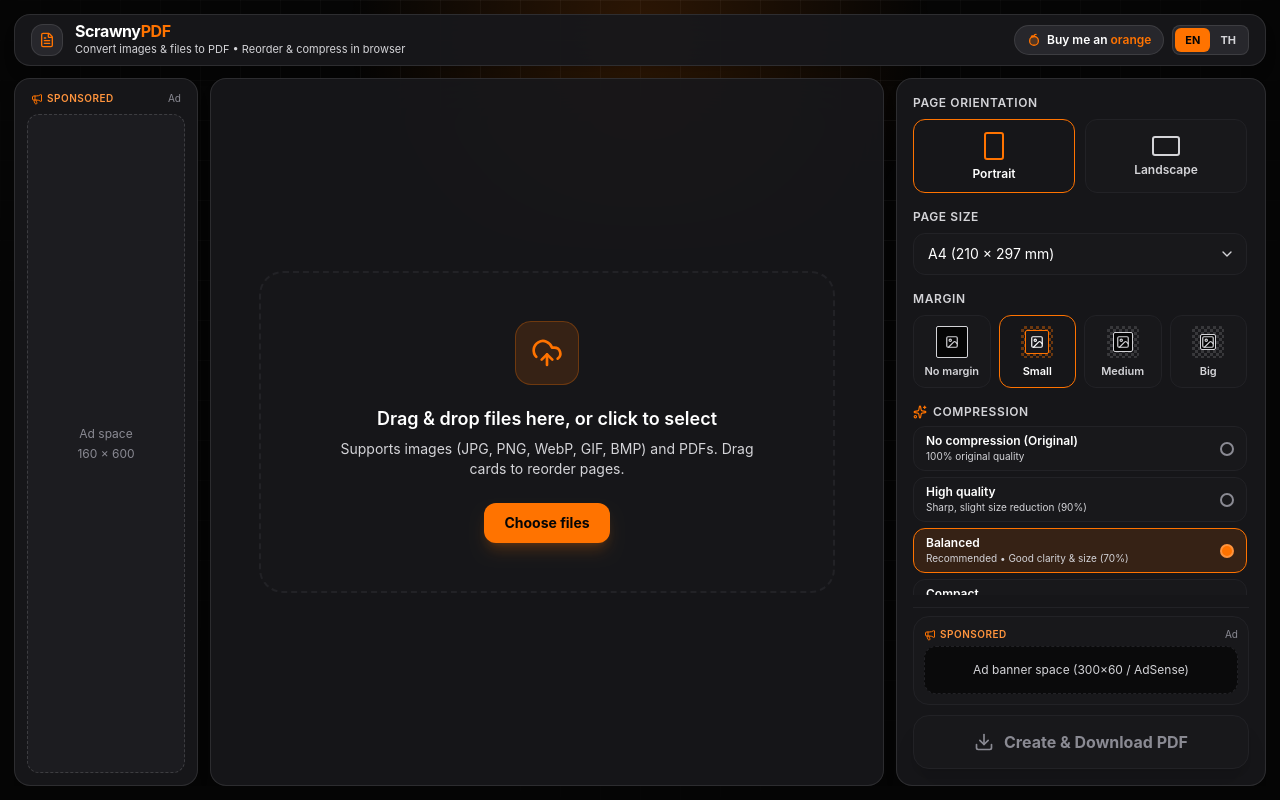
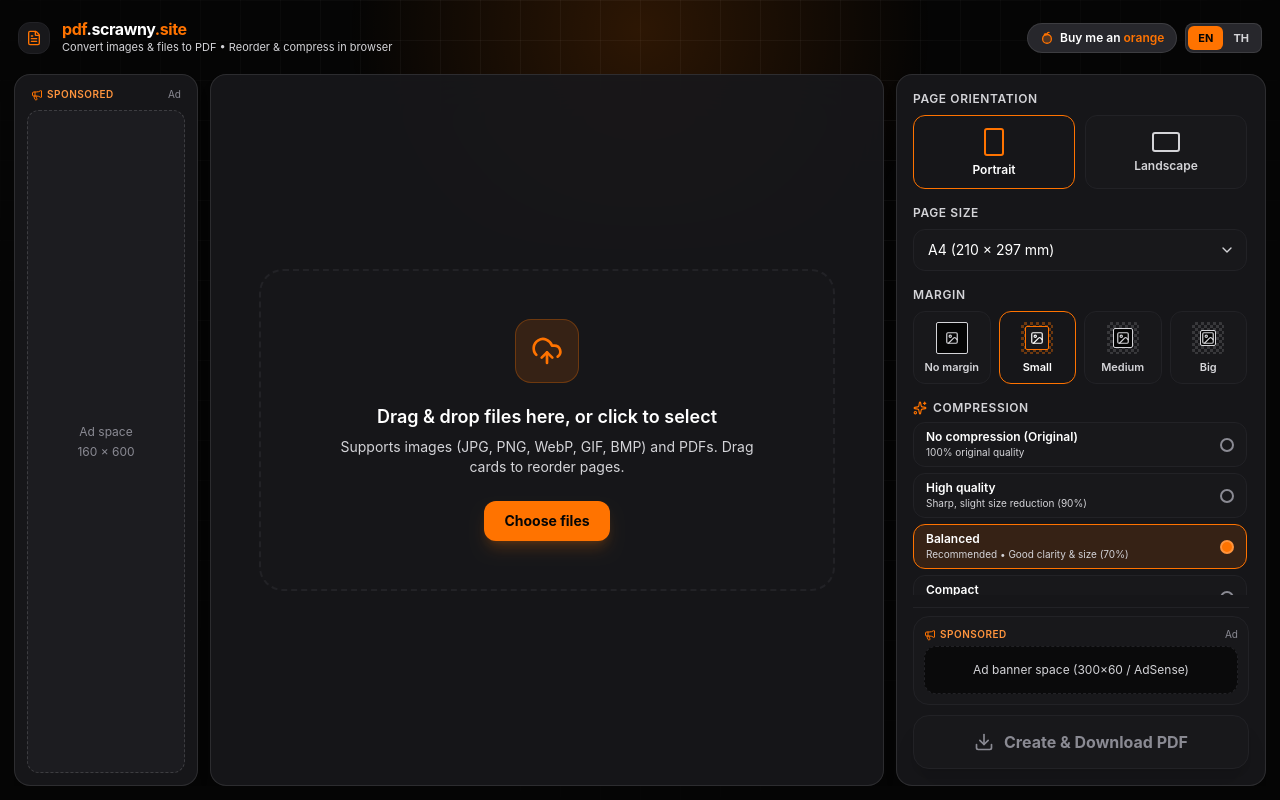
Before and after one commit to scrawnysatyr/ScrawnyPDF, a React (Vite) app: page / in a window 1280 px wide. Built offline with nearby package versions, Linux system fonts and the light colour scheme.

Commit message:
style: transparent topbar with colored subdomain URL brand

```diff
--- a/src/App.tsx
+++ b/src/App.tsx
@@ -318,15 +318,15 @@ export function App() {
       <div className="bg-grid" aria-hidden="true" />
       <div className="bg-glow" aria-hidden="true" />
 
-      {/* Top Bar Island */}
-      <header className="relative z-10 h-13 shrink-0 rounded-2xl border border-white/10 bg-[#18181b]/95 backdrop-blur-xl shadow-lg px-4 flex items-center justify-between">
+      {/* Top Bar */}
+      <header className="relative z-10 h-12 shrink-0 px-1 flex items-center justify-between">
         <div className="flex items-center gap-3">
-          <div className="w-8 h-8 rounded-xl bg-[#27272c] border border-white/10 flex items-center justify-center shadow-[inset_0_0_18px_rgba(255, 115, 0, 0.16)]">
+          <div className="w-8 h-8 rounded-xl bg-[#18181b] border border-[#222226] flex items-center justify-center shadow-[inset_0_0_18px_rgba(255, 115, 0, 0.16)]">
             <FileText className="w-4 h-4 text-[#ff7300]" />
           </div>
           <div>
             <h1 className="text-sm sm:text-base font-bold tracking-tight text-white leading-none">
-              Scrawny<span className="text-[#ff7300]">PDF</span>
+              <span className="text-[#ff7300]">pdf</span>.scrawny<span className="text-[#ff7300]">.site</span>
             </h1>
             <p className="text-[11px] text-[#d4d4d8] mt-0.5">
               {t.subtitle}
```
